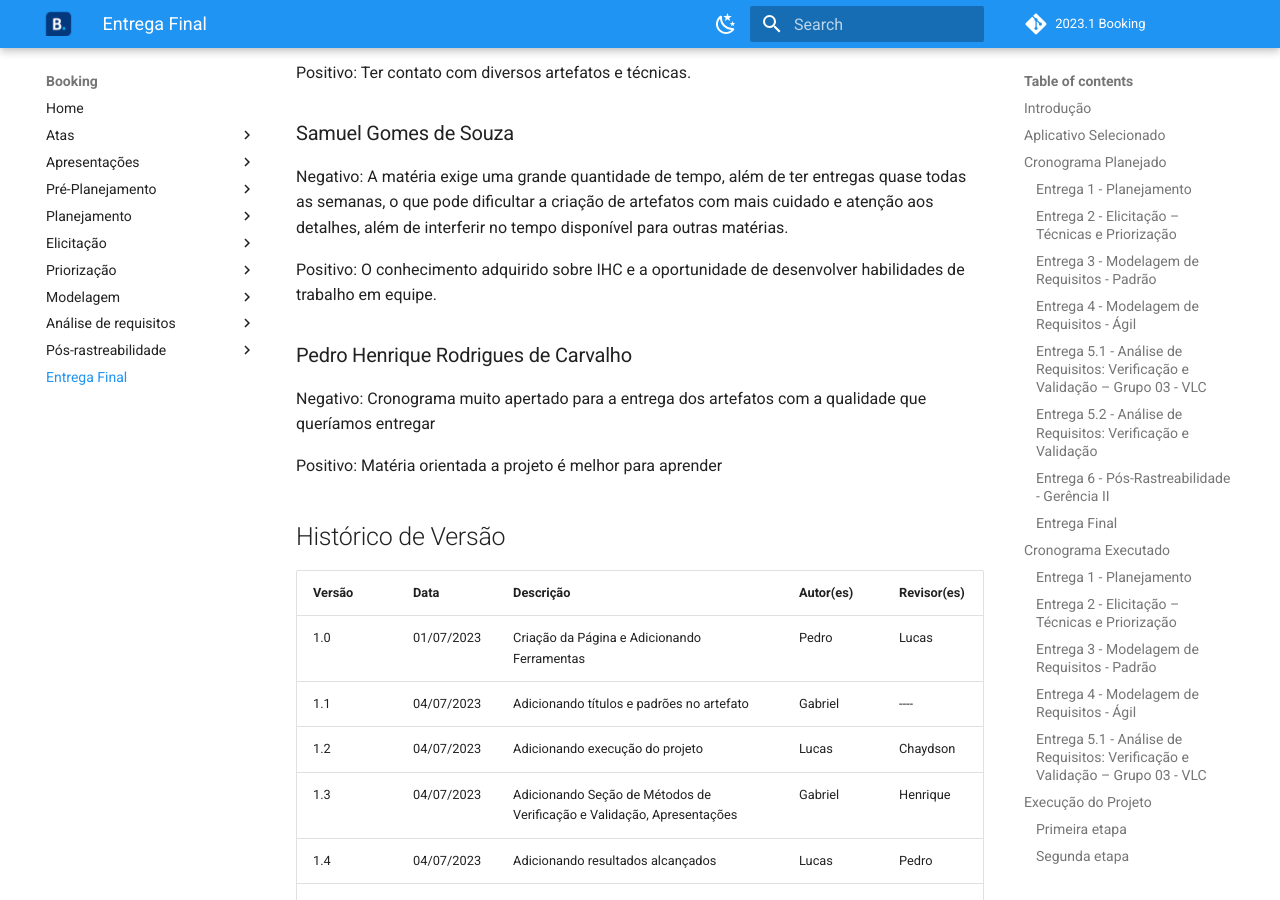
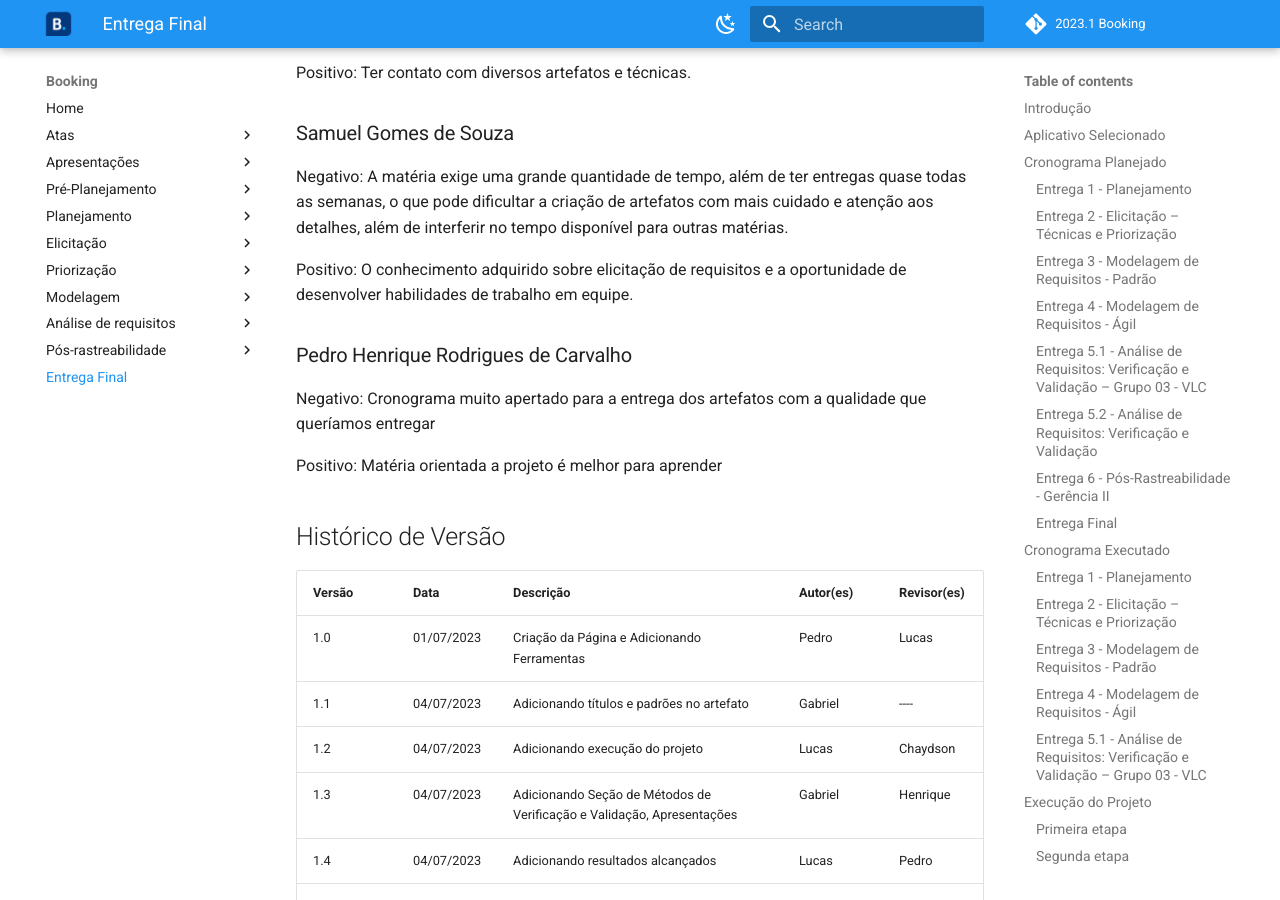
Before and after one commit to Requisitos-de-Software/2023.1-Booking, an MkDocs documentation site: the page built from docs/entregaFinal/entregaFinal.md, in a window 1280 px wide and 900 px high, scrolled down 31986 px. Built offline with MkDocs 1.6.1 and Material for MkDocs 9.7.7, drawn with Linux system fonts in a browser that asks for light colours; a script that is not in the unit is left out; comment, search, counter and statistics services are not loaded.

Commit message:
Update entregaFinal.md

```diff
--- a/docs/entregaFinal/entregaFinal.md
+++ b/docs/entregaFinal/entregaFinal.md
@@ -1022,7 +1022,7 @@ Positivo: Ter contato com diversos artefatos e técnicas.
 
 Negativo: A matéria exige uma grande quantidade de tempo, além de ter entregas quase todas as semanas, o que pode dificultar a criação de artefatos com mais cuidado e atenção aos detalhes, além de interferir no tempo disponível para outras matérias.
 
-Positivo: O conhecimento adquirido sobre IHC e a oportunidade de desenvolver habilidades de trabalho em equipe.
+Positivo: O conhecimento adquirido sobre elicitação de requisitos e a oportunidade de desenvolver habilidades de trabalho em equipe.
 
 ### Pedro Henrique Rodrigues de Carvalho
 
```
